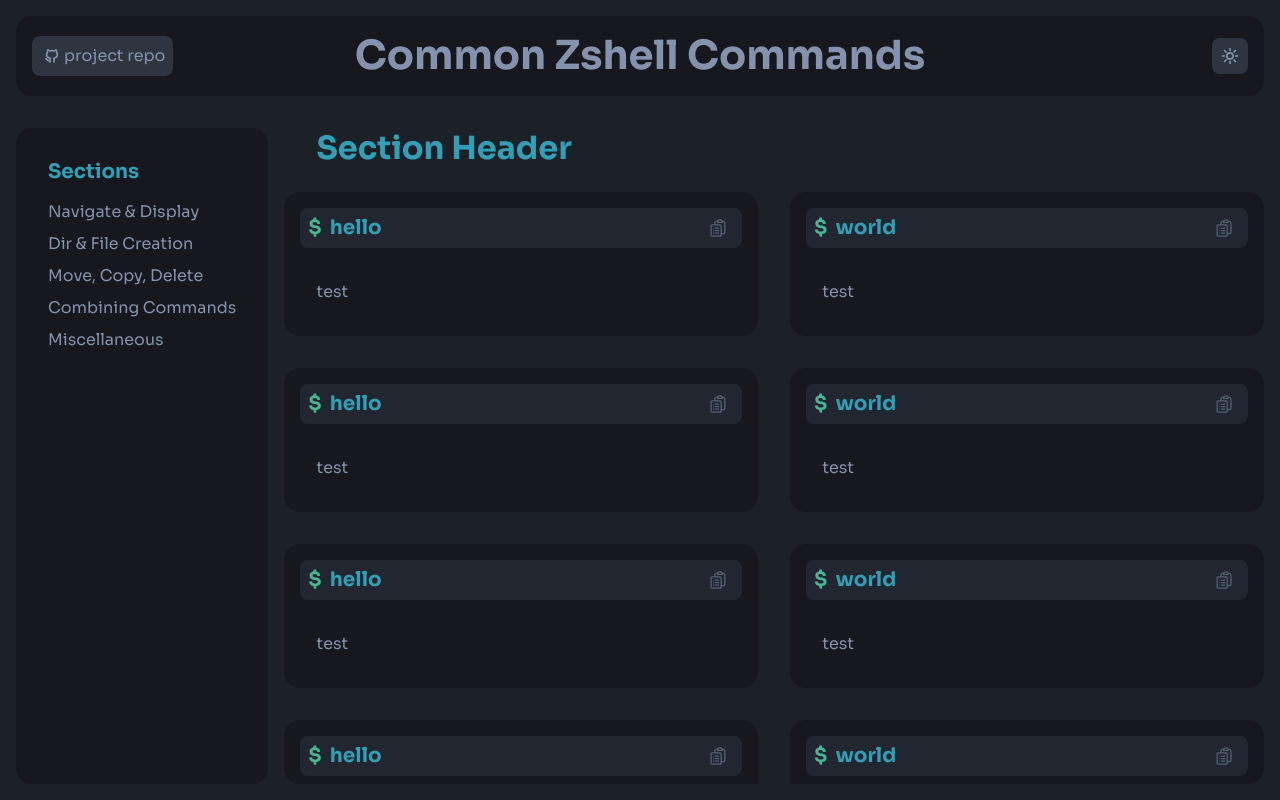
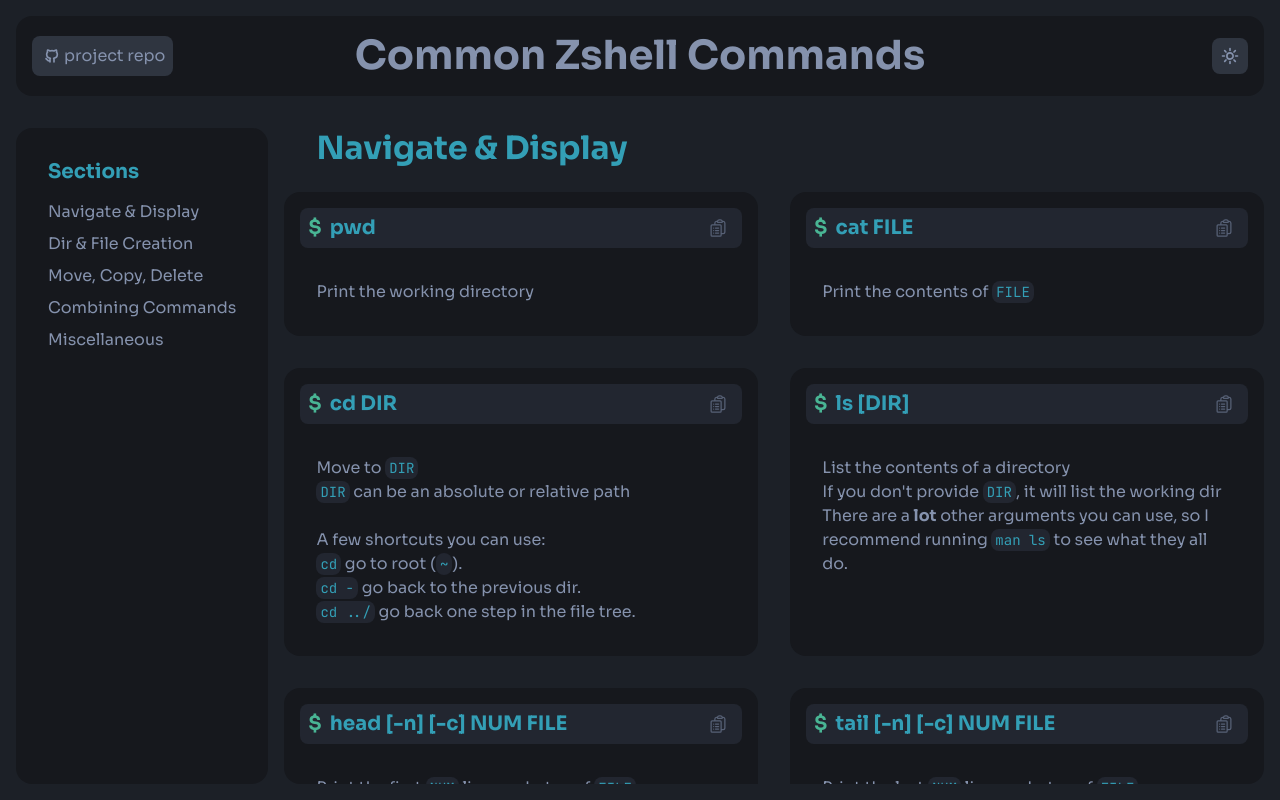
Before and after one commit to SoupCat-Py/zshcheatsheet, a React (Vite) app: page / in a window 1280 px wide. Built offline with nearby package versions, Linux system fonts and the light colour scheme.

Commit message:
added content
there's an <hr> in there im still trying to figure that out

```diff
--- a/src/components/CardContainer.tsx
+++ b/src/components/CardContainer.tsx
@@ -1,5 +1,5 @@
 import Card from "./Card";
-// import CodeSnippet from "./CodeSnippet";
+import CodeSnippet from "./CodeSnippet";
 import styles from "../styles/CardContainer.module.css";
 
 export default function CardContainer() {
@@ -9,41 +9,300 @@ export default function CardContainer() {
         className={`size2 color-primary margin0 padding0 ${styles.subheader} ${styles.first}`}
         id="section1"
       >
-        Section Header
+        Navigate & Display
       </h2>
 
       <div className={`d-grid g2 ${styles.section}`}>
-        <Card command="hello" description="test" />
-        <Card command="world" description="test" />
-        <Card command="hello" description="test" />
-        <Card command="world" description="test" />
-        <Card command="hello" description="test" />
-        <Card command="world" description="test" />
-        <Card command="hello" description="test" />
-        <Card command="world" description="test" />
-        <Card command="hello" description="test" />
-        <Card command="world" description="test" />
-        <Card command="hello" description="test" />
-        <Card command="world" description="test" />
-        <Card command="hello" description="test" />
-        <Card command="world" description="test" />
-        <Card command="hello" description="test" />
-        <Card command="world" description="test" />
-        <Card command="hello" description="test" />
-        <Card command="world" description="test" />
+        <Card command="pwd" description={<>Print the working directory</>} />
+        <Card
+          command="cat FILE"
+          description={
+            <>
+              Print the contents of <CodeSnippet i="FILE" />
+            </>
+          }
+        />
+        <Card
+          command="cd DIR"
+          description={
+            <>
+              Move to <CodeSnippet i="DIR" />
+              <br />
+              <CodeSnippet i="DIR" /> can be an absolute or relative path
+              <br />
+              <br />
+              A few shortcuts you can use:
+              <br />
+              <CodeSnippet i= "cd" /> go to root (<CodeSnippet i="~" />).
+              <br />
+              <CodeSnippet i= "cd -" /> go back to the previous dir.
+              <br />
+              <CodeSnippet i= "cd ../" /> go back one step in the file tree.
+            </>
+          }
+        />
+        <Card
+          command="ls [DIR]"
+          description={
+            <>
+              List the contents of a directory
+              <br />
+              If you don't provide <CodeSnippet i="DIR" />, it will list the
+              working dir
+              <br />
+              There are a <strong>lot</strong> other arguments you can use, so I
+              recommend running <CodeSnippet i="man ls" /> to see what they all
+              do.
+            </>
+          }
+        />
+        <Card
+          command="head [-n] [-c] NUM FILE"
+          description={
+            <>
+              Print the first <CodeSnippet i="NUM" /> lines or bytes of <CodeSnippet i="FILE" />
+              <br />
+              <CodeSnippet i="-n" /> lines mode
+              <br />
+              <CodeSnippet i="-c" /> bytes mode
+              <br />
+            </>
+          }
+        />
+        <Card
+          command="tail [-n] [-c] NUM FILE"
+          description={
+            <>
+              Print the last <CodeSnippet i="NUM" /> lines or bytes of <CodeSnippet i="FILE" />
+              <br />
+              <CodeSnippet i="-n" /> lines mode
+              <br />
+              <CodeSnippet i="-c" /> bytes mode
+              <br />
+            </>
+          }
+        />
+        <Card
+          command="open FILE [-a APP]"
+          description={
+            <>
+              Open <CodeSnippet i="FILE" />
+              <br />
+              It also works with directories.
+              <br />
+              You can optionally use <CodeSnippet i="-a" /> to specify which app to use. Leaving this out uses the file/dir's default app.
+              <br />
+              Example: <CodeSnippet i='open index.html -a "VS Code"' />
+            </>
+          }
+        />
+        <Card
+          command="wc [-clw] FILE"
+          description={
+            <>
+              Print the word and character count of <CodeSnippet i="FILE" />
+              <br />
+              <CodeSnippet i="-c" /> print the amount of bytes
+              <br />
+              <CodeSnippet i="-l" /> print the amount of lines
+              <br />
+              <CodeSnippet i="-w" /> print the amount of words
+            </>
+          }
+        />
       </div>
+
+      <hr className={styles.hr}></hr>
 
       <h2
         className={`size2 color-primary margin0 padding0 ${styles.subheader}`}
         id="section2"
       >
-        Section Header
+        Dir & File Creation
       </h2>
 
       <div className={`d-grid g2 ${styles.section}`}>
-        <Card command="hello" description="test" />
-        <Card command="world" description="test" />
+        <Card
+          command="mkdir NAME"
+          description={
+            <>
+              Create a directory called <CodeSnippet i="NAME" />
+              <br />
+              <CodeSnippet i="NAME" /> can be an absolute or relative path]
+            </>
+          }
+        />
+        <Card
+          command="touch FILENAME"
+          description={
+            <>
+              Create a file called <CodeSnippet i="FILENAME" />
+              <br />
+              <CodeSnippet i="FILENAME" /> can be an absolute or relative path
+              <br />
+              Remember to include the extension (such as .txt)
+            </>
+          }
+        />
       </div>
+
+      <h2
+        className={`size2 color-primary margin0 padding0 ${styles.subheader}`}
+        id="section3"
+      >
+        Move, Copy, Delete
+      </h2>
+
+      <div className={`d-grid g2 ${styles.section}`}>
+        <Card
+          command="mv FILE DESTINATION"
+          description={
+            <>
+              Move <CodeSnippet i="FILE" /> to <CodeSnippet i="DESTINATION" />
+              <br />
+              Use the same directory in <CodeSnippet i="FILE" /> and <CodeSnippet i="DESTINATION" /> to rename <CodeSnippet i="FILE" />
+              <br />
+              <br />
+              Examples: <br />
+              move <CodeSnippet i="mv ~/file.txt ~/dir/file.txt" />
+              <br />
+              rename <CodeSnippet i="mv ~/file.txt ~/file2.txt" />
+            </>
+          }
+        />
+        <Card
+          command="cp FILE DESTINATION"
+          description={
+            <>
+              Copy <CodeSnippet i="FILE" /> to <CodeSnippet i="DESTINATION" />
+            </>
+          }
+        />
+        <Card
+          command="rm [-rfvi] FILE"
+          description={
+            <>
+              Delete <CodeSnippet i="FILE" />
+              <br />
+              <CodeSnippet i="-r" /> deletes recursively (for non-empty
+              directories)
+              <br />
+              <CodeSnippet i="-f" /> force deletion
+              <br />
+              <CodeSnippet i="-v" /> verbose (print out files as they get
+              deleted)
+              <br />
+              <CodeSnippet i="-i" /> request confirmation before deleting each
+              file (must type "y" or "n")
+              <br />
+              Note that <CodeSnippet i="-i" /> overrides <CodeSnippet i="-f" />
+            </>
+          }
+        />
+        <Card
+          command="rmdir DIR"
+          description={
+            <>
+              Delete <CodeSnippet i="DIR" />
+              <br />
+              Note that <CodeSnippet i="DIR" /> must be <strong>empty</strong>.
+            </>
+          }
+        />
+      </div>
+
+      <h2
+        className={`size2 color-primary margin0 padding0 ${styles.subheader}`}
+        id="section4"
+      >
+        Combining Commands
+      </h2>
+
+      <div className={`d-grid g2 ${styles.section}`}>
+        <Card
+          command="COMMAND > FILE"
+          description={
+            <>
+              Pipe the output of <CodeSnippet i="COMMAND" /> into <CodeSnippet i="FILE" />
+              <br />
+              Note that this writes at the <strong>beginning</strong> of the file and replaces any content.
+              <br />
+              Example: <CodeSnippet i='echo "hello world" > file.txt' />
+              <br />
+              <br />
+              If you want to <strong>append</strong> to the end of the file, use <CodeSnippet i=">>" /> instead.
+              <br />
+              Example: <CodeSnippet i='echo "foo bar" >> list.md' />
+            </>
+          }
+        />
+        <Card
+          command="COMMAND_1 | COMMAND_2"
+          description={
+            <>
+              Pipe the output of <CodeSnippet i="COMMAND_1" /> into <CodeSnippet i="COMMAND_2" />
+              <br />
+              Basically run <CodeSnippet i="COMMAND_1" /> with <CodeSnippet i="COMMAND_2" /> as input.
+              <br />
+              Example: <CodeSnippet i="head -n 5 file.txt | tail -n 2" />
+            </>
+          }
+        />
+      </div>
+
+      <h2
+        className={`size2 color-primary margin0 padding0 ${styles.subheader}`}
+        id="section5"
+      >
+        Miscellaneous
+      </h2>
+
+      <div className={`d-grid g2 ${styles.section}`}>
+        <Card
+          command="man COMMAND"
+          description={
+            <>
+              Show the manual for <CodeSnippet i="COMMAND" />
+              <br />
+              This is pretty handy to see what all the parameters do.
+            </>
+          }
+        />
+        <Card
+          command="alias ALIAS=COMMAND"
+          description={
+            <>
+              Make an alias for a <CodeSnippet i="COMMAND" />
+              <br />
+              <CodeSnippet i= "COMMAND" /> may have parameters, but you'll need to use quotations.
+              <br />
+              While this method is viable, I recommend opening <CodeSnippet i="./zshrc" /> and adding your alias there (it's the same format).
+              <br />
+              <br />
+              Examples:
+              <br />
+              <CodeSnippet i='alias fetch=fastfetch'/>
+              <br />
+              <CodeSnippet i='alias config="open ~/.zshrc"'/>
+              <br />
+              <CodeSnippet i='alias reload="source ~/.zshrc"'/>
+            </>
+          }
+        />
+        <Card
+          command="export VARNAME = VALUE"
+          description={
+            <>
+              Make a variable for your current zsh session.
+              <br />
+              You can use <CodeSnippet i="echo $VARNAME" /> to print out your variable.
+              <br />
+              Example: <CodeSnippet i='export path="~/downloads/data.json"' />
+            </>
+          }
+        />
+      </div>
+
     </section>
   );
 }
```
